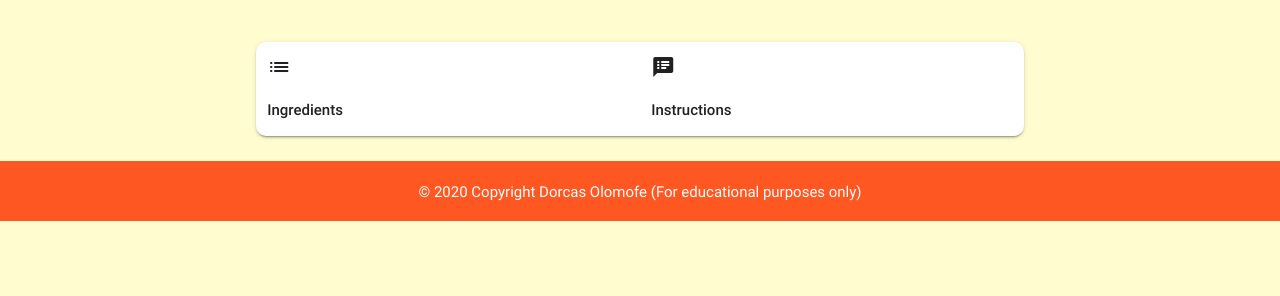
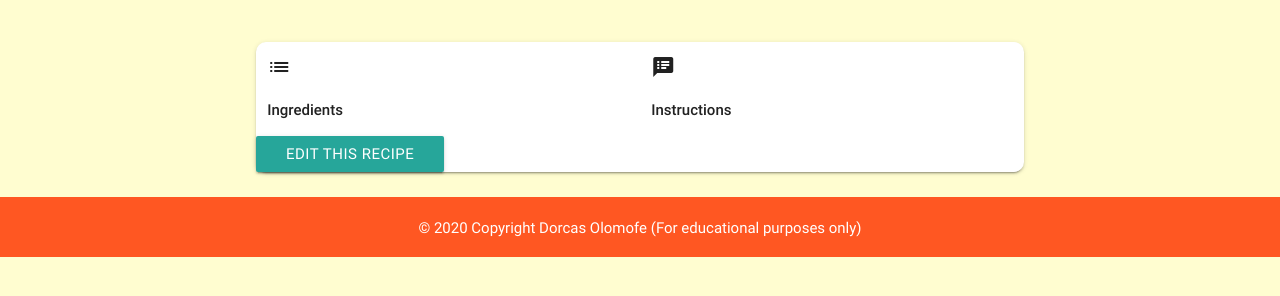
Before and after one commit to Dorcas-Amoo/ms3-project-arikescookbook, a Flask app: template templates/recipeinfo.html in a window 1280 px wide. Shown: the part 181-477 px from the top of the page. Run offline with Flask 2, Linux system fonts and the light colour scheme; the template is opened without the code that fills it, so the values that code supplies are empty; some libraries are stand-ins or nearby versions.

Commit message:
Created edit_recipe route in app.py and linked to edit button in recipeinfo.html

```diff
--- a/app.py
+++ b/app.py
@@ -36,9 +36,18 @@ def recipe_info(recipe_id):
     return render_template("recipeinfo.html", recipe=that_recipe, cuisine=cuisine_type)
 
 
+@app.route("/edit_recipe_/<recipe_id>")
+def edit_recipe(recipe_id):
+    that_recipe = mongo.db.recipes.find_one({"_id": ObjectId(recipe_id)})
+    cuisine_type = mongo.db.cuisine.find_one({"_id": ObjectId(that_recipe["cuisine_type"])})
+    return render_template("editrecipe.html", recipe=that_recipe, cuisine=cuisine_type)
+
+
 @app.route("/create_recipe")
 def create():
     return render_template("create.html", categories=mongo.db.categories.find(), cuisine=mongo.db.cuisine.find())
+
+
 
 
 @app.route("/shop")
--- a/templates/recipeinfo.html
+++ b/templates/recipeinfo.html
@@ -50,6 +50,9 @@
             </ul>
         {% endif %}
     </div>
+
+    <a href="{{url_for('edit_recipe', recipe_id=recipe._id)}}" class="btn btn-small waves-effect waves-yellow">Edit this recipe</a>
+
 </div>
 
 {% endblock %}
```
